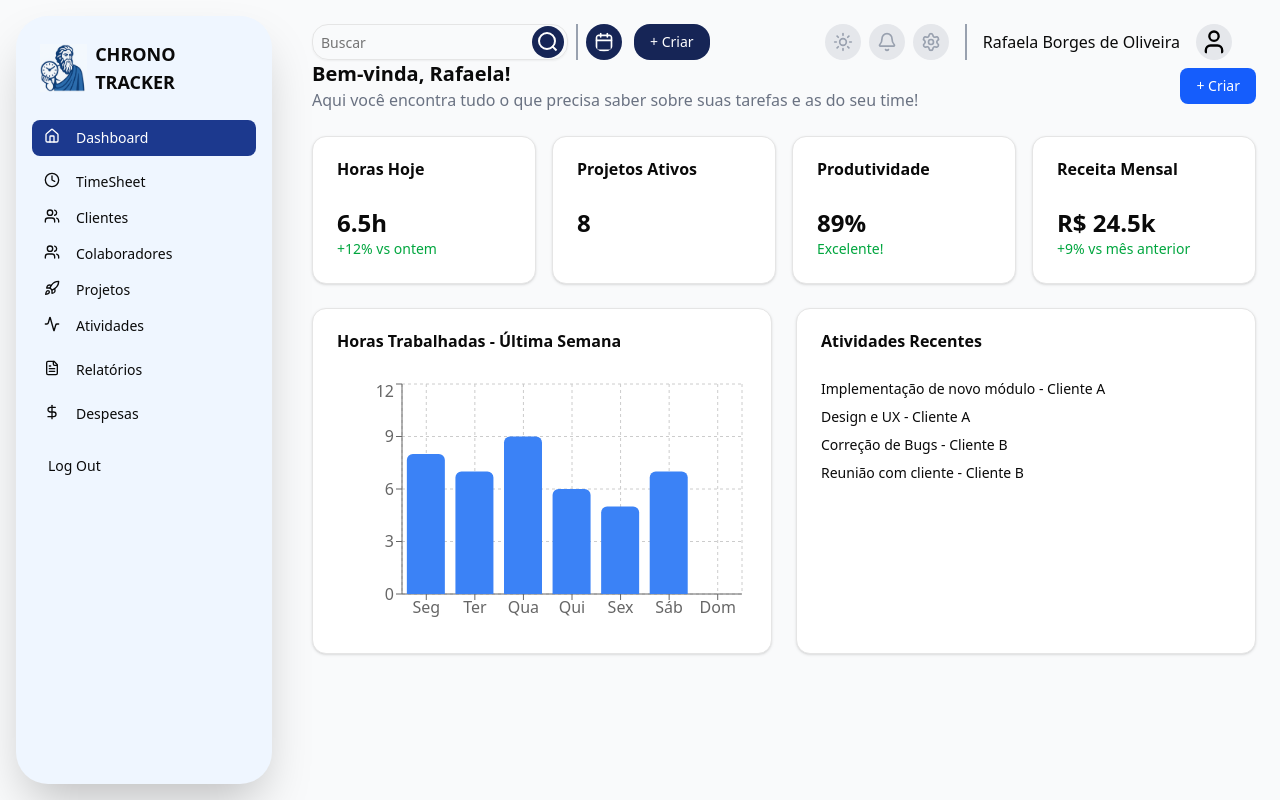
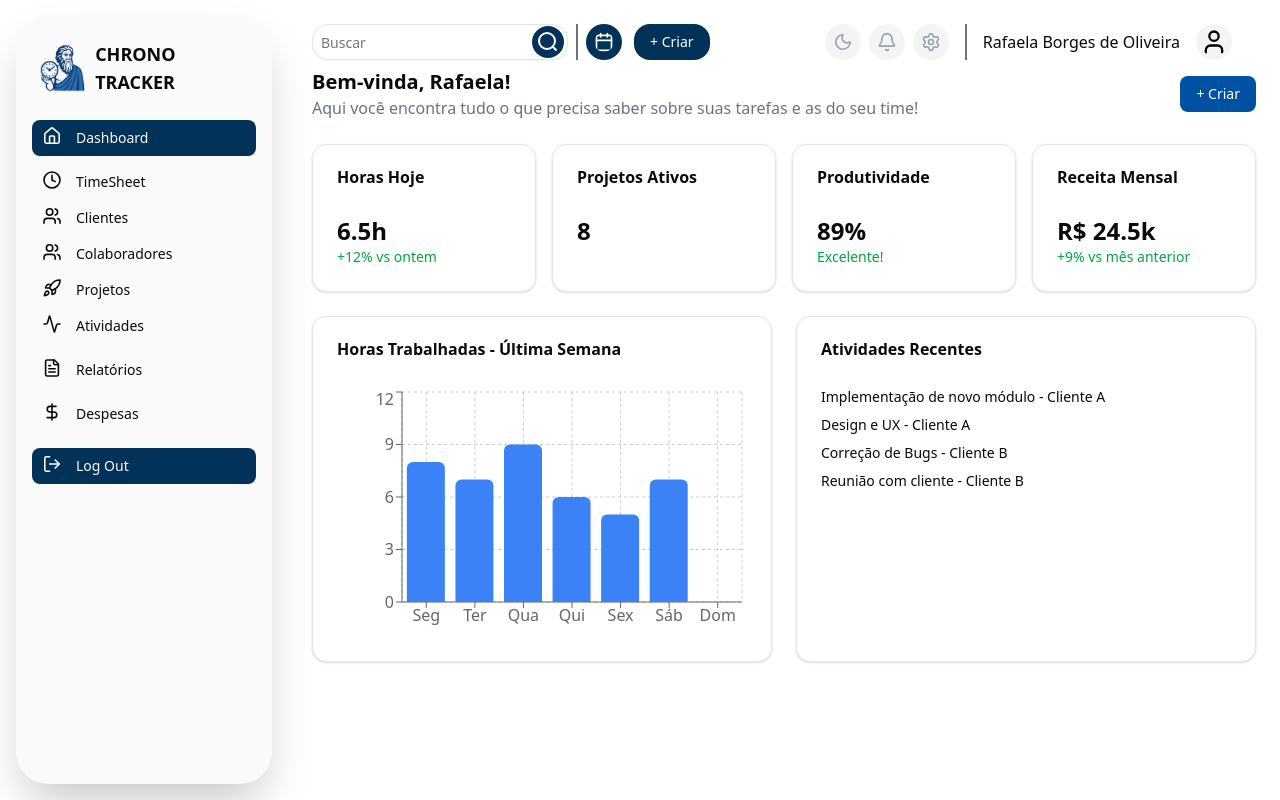
Before and after one commit to rafaelfranzon290905/CronoTracker, a React (Vite) app in the folder FrontEnd/ChronoTracker/: page / in a window 1280 px wide. Built offline with nearby package versions, Linux system fonts and the light colour scheme.

Commit message:
Adicionado o darkmode e acessibilidade ao site

```diff
--- a/FrontEnd/ChronoTracker/src/components/componentes/Header.tsx
+++ b/FrontEnd/ChronoTracker/src/components/componentes/Header.tsx
@@ -2,64 +2,70 @@ import { useState } from "react"
 import { Link } from "react-router-dom"
 import { Button } from "../ui/button"
 import { Input } from "../ui/input"
-import { Search, Calendar, Sun, Bell, Settings, User, Menu, X, Clock, Home, Users, Rocket, Activity, DollarSign, FileText } from "lucide-react"
+import { Search, Calendar, Sun, Bell, Settings, User, Menu, X, Clock, Home, Users, Rocket, Activity, DollarSign, FileText, Moon } from "lucide-react"
 import CronosBranco from "../../imagens/ChronosAzulFundoRemovido.png"
 
 
 export default function Header() {
     const [menuAberto, setMenuAberto] = useState(false);
+    const [darkmode, setDarkMode] = useState(false);
 
+    const toggleDarkMode = () => {
+        setDarkMode(!darkmode);
+        document.documentElement.classList.toggle("dark", !darkmode)
+    }
 
     return (
         <>
+        <div>
         {/* Responsividade: Header para telas menores */}
-        <header className="md:hidden bg-blue-950 p-2 fixed top-0 left-0 w-full h-14">
+        <header className="md:hidden bg-botao-dark p-2 fixed top-0 left-0 w-full h-14 ">
         <div className="flex justify-between items-center mx-2">
-            <button onClick={() => setMenuAberto(!menuAberto)} className="p-1 rounded-md duration-200 active:scale-80">
+            <button onClick={() => setMenuAberto(!menuAberto)} className="p-1 rounded-md duration-200 active:scale-80" aria-label="Abre Menu" aria-expanded={menuAberto}>
                 {menuAberto ? <X className="h-10 w-10 text-white"/> : <Menu className="h-10 w-10 text-white"/>}
             </button>
-            <img src={CronosBranco} className="h-10 w-10 !bg-transparent mix-blend-normal"></img>
+            <img src={CronosBranco} alt="Logo do ChronoTracker " className="h-10 w-10 !bg-transparent mix-blend-normal"></img>
             <User className="text-black h-10 w-10 bg-gray-300 p-1 rounded-3xl"/>
         </div>
-                <div className={`text-white bg-blue-950 flex flex-col fixed top-14 left-0 h-screen p-2 transition-all duration-300 -translate-x-full ${menuAberto ? "w-75 translate-x-0" : ""}`}>
+                <div className={`text-white bg-botao-dark flex flex-col fixed top-14 left-0 h-screen p-2 transition-all duration-300 -translate-x-full ${menuAberto ? "w-75 translate-x-0" : ""}`}>
                     <Link to="/">
-                    <Button variant="ghost" className="bg-blue-950 text-white hover:bg-blue-900 h-10 px-3 my-2 flex items-center gap-2 text-2xl">
+                    <Button variant="ghost" className="text-white hover:bg-blue-900 h-10 px-3 my-2 flex items-center gap-2 text-2xl">
                         <Home className="!w-6 !h-6" />
                         Dashboard
                     </Button></Link>
 
 
                     <Link to="/TimeSheet">
-                    <Button variant="ghost" className="bg-blue-950 text-white hover:bg-blue-900 h-10 px-3 my-2 flex items-center gap-2 text-2xl">
+                    <Button variant="ghost" className=" text-white hover:bg-blue-900 h-10 px-3 my-2 flex items-center gap-2 text-2xl">
                         <Clock className="!w-6 !h-6" />
                         TimeSheets
                     </Button></Link>
 
                     <Link to="/Clientes">
-                    <Button variant="ghost" className="bg-blue-950 text-white hover:bg-blue-900 h-10 px-3 my-2 flex items-center gap-2 text-2xl">
+                    <Button variant="ghost" className=" text-white hover:bg-blue-900 h-10 px-3 my-2 flex items-center gap-2 text-2xl">
                         <Users className="!w-6 !h-6" />
                         Clientes
                     </Button></Link>
 
                     <Link to="/Collaborators">
-                    <Button variant="ghost" className="bg-blue-950 text-white hover:bg-blue-900 h-10 px-3 my-2 flex items-center gap-2 text-2xl">
+                    <Button variant="ghost" className=" text-white hover:bg-blue-900 h-10 px-3 my-2 flex items-center gap-2 text-2xl">
                         <User className="!w-6 !h-6" /> Colaboradores
                     </Button></Link>
 
                     <Link to="/Projetos">
-                    <Button variant="ghost" className="bg-blue-950 text-white hover:bg-blue-900 h-10 px-3 my-2 flex items-center gap-2 text-2xl">
+                    <Button variant="ghost" className=" text-white hover:bg-blue-900 h-10 px-3 my-2 flex items-center gap-2 text-2xl">
                         <Rocket className="!w-6 !h-6" /> Projetos
                     </Button></Link>
 
-                    <Button variant="ghost" className="bg-blue-950 text-white hover:bg-blue-900 h-10 px-3 my-2 flex items-center gap-2 text-2xl">
+                    <Button variant="ghost" className=" text-white hover:bg-blue-900 h-10 px-3 my-2 flex items-center gap-2 text-2xl">
                         <Activity className="!w-6 !h-6" /> Atividades
                     </Button>
 
-                    <Button variant="ghost" className="bg-blue-950 text-white hover:bg-blue-900 h-10 px-3 my-2 flex items-center gap-2 text-2xl">
+                    <Button variant="ghost" className=" text-white hover:bg-blue-900 h-10 px-3 my-2 flex items-center gap-2 text-2xl">
                         <FileText className="!w-6 !h-6" /> Relatórios
                     </Button>
 
-                    <Button variant="ghost" className="bg-blue-950 text-white hover:bg-blue-900 h-10 px-3 my-2 flex items-center gap-2 text-2xl">
+                    <Button variant="ghost" className=" text-white hover:bg-blue-900 h-10 px-3 my-2 flex items-center gap-2 text-2xl">
                         <DollarSign className="!w-6 !h-6" /> Despesas
                     </Button>
                 </div>
@@ -67,30 +73,34 @@ export default function Header() {
         <div className="h-10 md:hidden"></div>
 
         {/* Header padrão para telas maiores */}
-        <header className="flex justify-between p-0 hidden md:flex">
+        <header className={`flex justify-between p-0 hidden md:flex`}>
             <div className="flex items-center">
                 <div className="relative">
                     <Input type="text" placeholder="Buscar" className="pl-2 pr-4 py-2 w-64 rounded-2xl" />
-                    <Search className="text-white absolute h-8 w-8 right-1 top-0.5 bg-blue-950 p-1 rounded-2xl" />
+                    <Search className="text-white absolute h-8 w-8 right-1 top-0.5 bg-botao-dark p-1 rounded-2xl" />
                 </div>
-                <hr className="border border-gray-400 h-9 mx-2" />
-                <Calendar className="text-white h-9 w-9 bg-blue-950 rounded-3xl p-2" />
-                <Button className="bg-blue-950 rounded-2xl text-white hover:bg-blue-700 mx-3">+ Criar</Button>
+                <hr className="border border-muted-foreground h-9 mx-2" />
+                <Calendar className="text-white h-9 w-9 bg-botao-dark rounded-3xl p-2" />
+                <Button className="bg-botao-dark rounded-2xl text-white hover:bg-blue-700 mx-3">+ Criar</Button>
 
             </div>
 
             <div className="flex mx-3 items-center">
-
-                <Sun className="text-gray-400 h-9 w-9 bg-gray-200 p-2 rounded-3xl mx-1" />
-                <Bell className="text-gray-400 h-9 w-9 bg-gray-200 p-2 rounded-3xl mx-1" />
-                <Settings className="text-gray-400 h-9 w-9 bg-gray-200 p-2 rounded-3xl mx-1" />
-                <hr className="border border-gray-400 h-9 mx-3" />
+                <Button onClick={toggleDarkMode} className="text-gray-400 h-9 w-9 bg-botao-config rounded-3xl mx-1 flex items-center justify-center" aria-label="Ativa darkmode" aria-expanded={darkmode}>
+                    {darkmode ? <Sun className="scale-120"/> : <Moon className="scale-120"/>}
+                </Button>
+                <Bell className="text-gray-400 h-9 w-9 bg-botao-config p-2 rounded-3xl mx-1" />
+                <Settings className="text-gray-400 h-9 w-9 bg-botao-config p-2 rounded-3xl mx-1" />
+                <hr className="border border-muted-foreground h-9 mx-3" />
                 <h3 className="p-1">Rafaela Borges de Oliveira</h3>
-                <User className="text-black h-9 w-9 bg-gray-200 p-1 rounded-3xl mx-3" />
+                <User className="text-black h-9 w-9 bg-botao-config p-1 rounded-3xl mx-3" />
             </div>
 
 
+
+
         </header>
+        </div>
         </>
     )
 }
--- a/FrontEnd/ChronoTracker/src/components/componentes/SideBar.tsx
+++ b/FrontEnd/ChronoTracker/src/components/componentes/SideBar.tsx
@@ -1,29 +1,29 @@
 import { Link } from "react-router-dom"
 import { Button } from "@/components/ui/button"
-import { Home, Users, FileText, DollarSign, Clock, Rocket, Activity } from "lucide-react"
+import { Home, Users, FileText, DollarSign, Clock, Rocket, Activity, LogOut } from "lucide-react"
 import ChronosAzulFundoRemovido from "../../imagens/ChronosAzulFundoRemovido.png"
 
 export default function SideBar() {
     return (
         <>
         {/* Sidebar */}
-      <aside className="w-64 bg-blue-50 shadow-2xl flex flex-col rounded-4xl m-4 hidden md:block">
+      <aside className="w-64 bg-sidebar shadow-2xl flex flex-col rounded-4xl m-4 hidden md:block" aria-label="Sidebar">
         <div className="p-6 flex items-center space-x-2 font-bold text-lg">
-          <img src={ChronosAzulFundoRemovido} className="h-12 w-12" />
+          <img src={ChronosAzulFundoRemovido} alt="Logo do ChronoTracker" className="h-12 w-12" />
           <span>CHRONO TRACKER</span>
         </div>
         <nav className="flex-1 px-4 space-y-2 text-sm">
-          <Button variant="ghost" className="w-full justify-start bg-blue-900 text-white"><Home className="mr-2 h-4 w-4" /> Dashboard</Button>
-          <Link to="/TimeSheet"><Button variant="ghost" className="w-full justify-start"><Clock className="mr-2 h-6 w-6" /> TimeSheet</Button></Link>
-          <Link to="/clientes"><Button variant="ghost" className="w-full justify-start"><Users className="mr-2 h-4 w-4" /> Clientes</Button></Link>
-          <Link to="/collaborators"><Button variant="ghost" className="w-full justify-start"><Users className="mr-2 h-4 w-4" /> Colaboradores</Button></Link>
-          <Link to="/projetos"><Button variant="ghost" className="w-full justify-start"><Rocket className="mr-2 h-4 w-4" /> Projetos</Button></Link>
-          <Button variant="ghost" className="w-full justify-start"><Activity className="mr-2 h-4 w-4" /> Atividades</Button>
-          <Button variant="ghost" className="w-full justify-start"><FileText className="mr-2 h-4 w-4" /> Relatórios</Button>
-          <Button variant="ghost" className="w-full justify-start"><DollarSign className="mr-2 h-4 w-4" /> Despesas</Button>
+          <Button className="w-full justify-start bg-botao-dark " aria-label="Botão para acessar Dashboard"><Home className="mr-2 scale-120" /> Dashboard</Button>
+          <Link to="/TimeSheet"><Button variant="ghost" className="w-full justify-start" aria-label="Botão para acessar TimeSheets"><Clock className="mr-2 scale-120" /> TimeSheet</Button></Link>
+          <Link to="/clientes"><Button variant="ghost" className="w-full justify-start" aria-label="Botão para acessar Clientes"><Users className="mr-2 scale-120" /> Clientes</Button></Link>
+          <Link to="/collaborators"><Button variant="ghost" className="w-full justify-start" aria-label="Botão para acessar Colaboradores"><Users className="mr-2 scale-120" /> Colaboradores</Button></Link>
+          <Link to="/projetos"><Button variant="ghost" className="w-full justify-start" aria-label="Botão para acessar Projetos"><Rocket className="mr-2 scale-120" /> Projetos</Button></Link>
+          <Button variant="ghost" className="w-full justify-start" aria-label="Botão para acessar Atividades"><Activity className="mr-2 scale-120" /> Atividades</Button>
+          <Button variant="ghost" className="w-full justify-start" aria-label="Botão para acessar Relatórios"><FileText className="mr-2 scale-120" /> Relatórios</Button>
+          <Button variant="ghost" className="w-full justify-start" aria-label="Botão para acessar Despesas"><DollarSign className="mr-2 scale-120" /> Despesas</Button>
         </nav>
         <div className="p-4">
-          <Button variant="destructive" className="w-full">Log Out</Button>
+          <Button className="w-full bg-botao-dark" aria-label="Botão para sair do site"><LogOut className="mr-2 h-4 w-4 scale-120"/>Log Out</Button>
         </div>
       </aside>
         </>
--- a/FrontEnd/ChronoTracker/src/index.css
+++ b/FrontEnd/ChronoTracker/src/index.css
@@ -43,6 +43,9 @@
   --color-sidebar-accent-foreground: var(--sidebar-accent-foreground);
   --color-sidebar-border: var(--sidebar-border);
   --color-sidebar-ring: var(--sidebar-ring);
+  --color-botao-light: var(--botao-light);
+  --color-botao-dark: var(--botao-dark);
+  --color-botao-config: var(--botao-config);
 }
 
 :root {
@@ -78,12 +81,15 @@
   --sidebar-accent-foreground: oklch(0.205 0 0);
   --sidebar-border: oklch(0.922 0 0);
   --sidebar-ring: oklch(0.708 0 0);
+  --botao-light: #0051A2;
+  --botao-dark: #033258;
+  --botao-config: #F4F4F5;
 }
 
 .dark {
-  --background: oklch(0.145 0 0);
+  --background: #0F1629;
   --foreground: oklch(0.985 0 0);
-  --card: oklch(0.205 0 0);
+  --card: #001B37;
   --card-foreground: oklch(0.985 0 0);
   --popover: oklch(0.205 0 0);
   --popover-foreground: oklch(0.985 0 0);
@@ -104,7 +110,7 @@
   --chart-3: oklch(0.769 0.188 70.08);
   --chart-4: oklch(0.627 0.265 303.9);
   --chart-5: oklch(0.645 0.246 16.439);
-  --sidebar: oklch(0.205 0 0);
+  --sidebar: #032649;
   --sidebar-foreground: oklch(0.985 0 0);
   --sidebar-primary: oklch(0.488 0.243 264.376);
   --sidebar-primary-foreground: oklch(0.985 0 0);
@@ -112,6 +118,9 @@
   --sidebar-accent-foreground: oklch(0.985 0 0);
   --sidebar-border: oklch(1 0 0 / 10%);
   --sidebar-ring: oklch(0.556 0 0);
+  --botao-light: #2563eb;
+  --botao-dark: #1d4ed8;
+  --botao-config: #334155;
 }
 
 @layer base {
--- a/FrontEnd/ChronoTracker/src/pages/Dashboard.tsx
+++ b/FrontEnd/ChronoTracker/src/pages/Dashboard.tsx
@@ -6,6 +6,7 @@ import { Home, Users, FileText, DollarSign, Clock, Rocket, Activity } from "luci
 import CronosAzul from "../imagens/ChronosAzul.png"
 import SideBar from "@/components/componentes/SideBar"
 import Header from "@/components/componentes/Header"
+import { useState } from "react"
 
 const data = [
   { dia: "Seg", horas: 8 },
@@ -18,8 +19,10 @@ const data = [
 ]
 
 function Dashboard() {
+
+
   return (
-    <div className="flex h-screen bg-gray-50">
+    <div className="flex h-screen">
 
       <SideBar/>
 
@@ -28,17 +31,17 @@ function Dashboard() {
       <main className="flex-1 p-6 overflow-auto">
         {/* Header com Searchbar */}
         <Header/>
-        <header className="flex items-center justify-between mb-6">
+        <header className="flex items-center justify-between mb-6 mt-2">
           <div>
             <h1 className="text-xl font-bold">Bem-vinda, Rafaela!</h1>
             <p className="text-gray-500">Aqui você encontra tudo o que precisa saber sobre suas tarefas e as do seu time!</p>
           </div>
-          <Button className="bg-blue-600 text-white">+ Criar</Button>
+          <Button className="bg-botao-light text-white">+ Criar</Button>
         </header>
 
         {/* Cards */}
         <div className="grid grid-cols-1 md:grid-cols-4 gap-4 mb-6">
-          <Card>
+          <Card aria-label="Card de horas de trabalho hoje">
             <CardHeader>
               <CardTitle>Horas Hoje</CardTitle>
             </CardHeader>
@@ -47,7 +50,7 @@ function Dashboard() {
               <p className="text-green-600 text-sm">+12% vs ontem</p>
             </CardContent>
           </Card>
-          <Card>
+          <Card aria-label="Card de número de projetos Ativos">
             <CardHeader>
               <CardTitle>Projetos Ativos</CardTitle>
             </CardHeader>
@@ -55,7 +58,7 @@ function Dashboard() {
               <p className="text-2xl font-bold">8</p>
             </CardContent>
           </Card>
-          <Card>
+          <Card aria-label="Card de porcentagem de produtividade">
             <CardHeader>
               <CardTitle>Produtividade</CardTitle>
             </CardHeader>
@@ -64,7 +67,7 @@ function Dashboard() {
               <p className="text-green-600 text-sm">Excelente!</p>
             </CardContent>
           </Card>
-          <Card>
+          <Card aria-label="Card de receita mensal ">
             <CardHeader>
               <CardTitle>Receita Mensal</CardTitle>
             </CardHeader>
@@ -77,7 +80,7 @@ function Dashboard() {
 
         {/* Gráfico + Atividades */}
         <div className="grid grid-cols-1 md:grid-cols-2 gap-6">
-          <Card>
+          <Card aria-label="Gráfico de horas trabalhadas na última semana">
             <CardHeader>
               <CardTitle>Horas Trabalhadas - Última Semana</CardTitle>
             </CardHeader>
@@ -94,7 +97,7 @@ function Dashboard() {
             </CardContent>
           </Card>
 
-          <Card>
+          <Card aria-label="Card de Atividades recentes">
             <CardHeader>
               <CardTitle>Atividades Recentes</CardTitle>
             </CardHeader>
```
